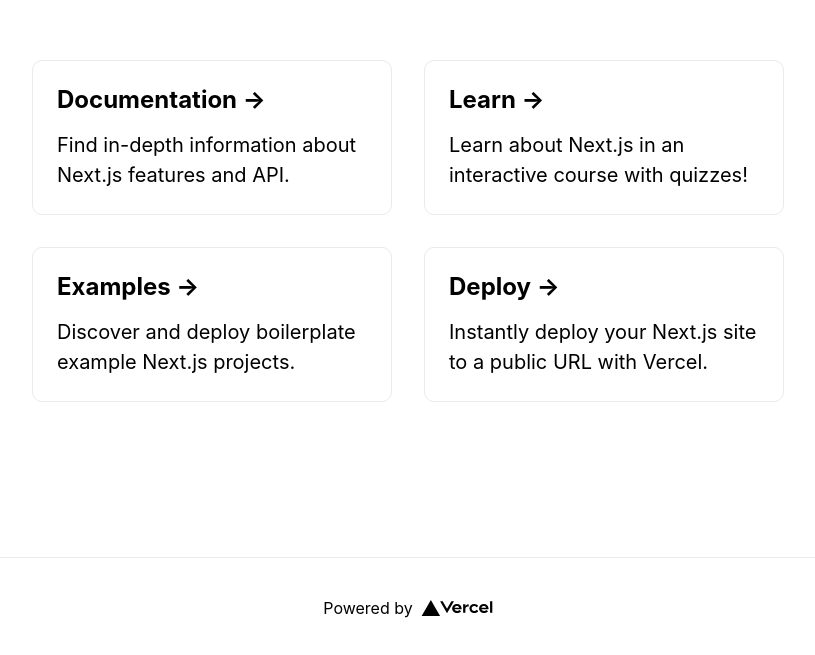
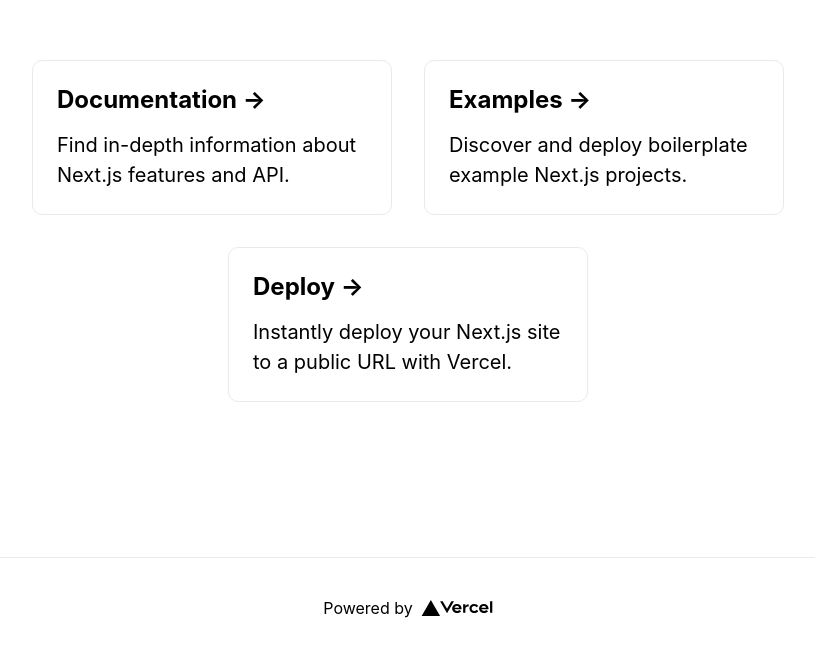
Before and after one commit to trunghieu0207/nextjs, a Next.js app: page / in a window 1280 px wide. Shown: the part 143-798 px from the top of the page, without its empty margins (232-1047 px from the left). Built offline with nearby package versions, Linux system fonts and the light colour scheme.

Commit message:
Delete a tag

```diff
--- a/pages/index.tsx
+++ b/pages/index.tsx
@@ -16,11 +16,6 @@ export default function Home() {
           <a href="https://nextjs.org/docs" className={styles.card}>
             <h2>Documentation &rarr;</h2>
             <p>Find in-depth information about Next.js features and API.</p>
-          </a>
-
-          <a href="https://nextjs.org/learn" className={styles.card}>
-            <h2>Learn &rarr;</h2>
-            <p>Learn about Next.js in an interactive course with quizzes!</p>
           </a>
 
           <a
```
